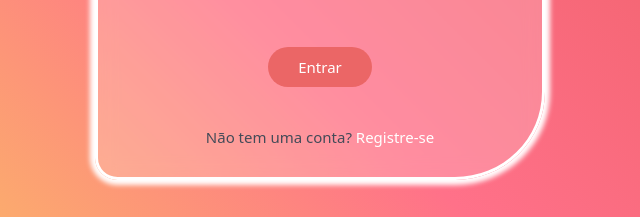
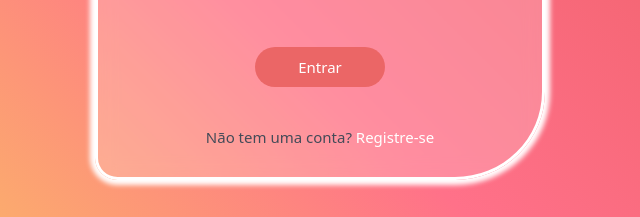
Before and after one commit to Mavisalien/Login-paradise, a plain HTML site: page index.html in a window 1280 px wide. Shown: the part 331-548 px from the top of the page, 320-960 px from the left. Drawn offline with Linux system fonts and the light colour scheme; files whose address does not match are found by name; a web font is replaced by a local one.

Commit message:
Update style.css

```diff
--- a/style.css
+++ b/style.css
@@ -95,7 +95,8 @@ section {
 
 #entrar {
   border: none;
-  padding: 10px 30px;
+  width: 130px ;
+  padding: 10px;
   margin-top: 50px;
   font-size: 15px;
   border-radius: 40px;
```
